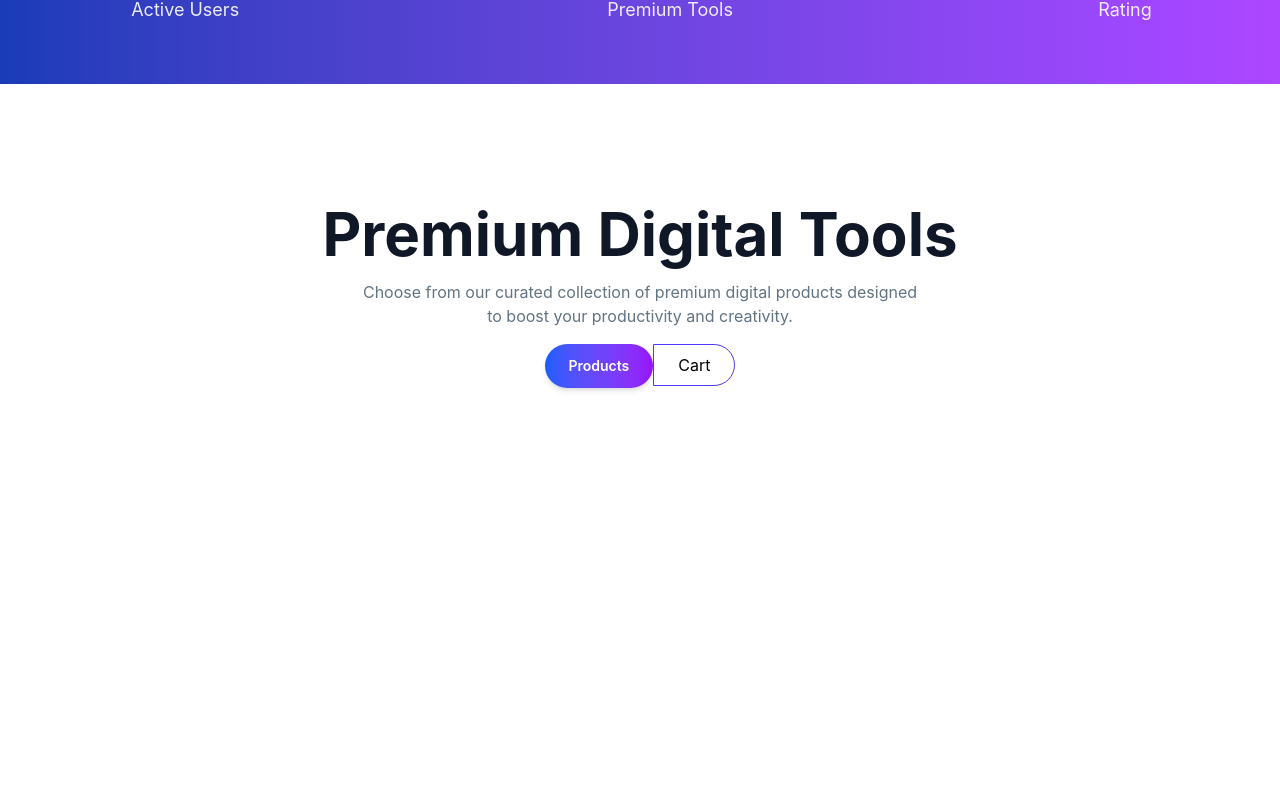
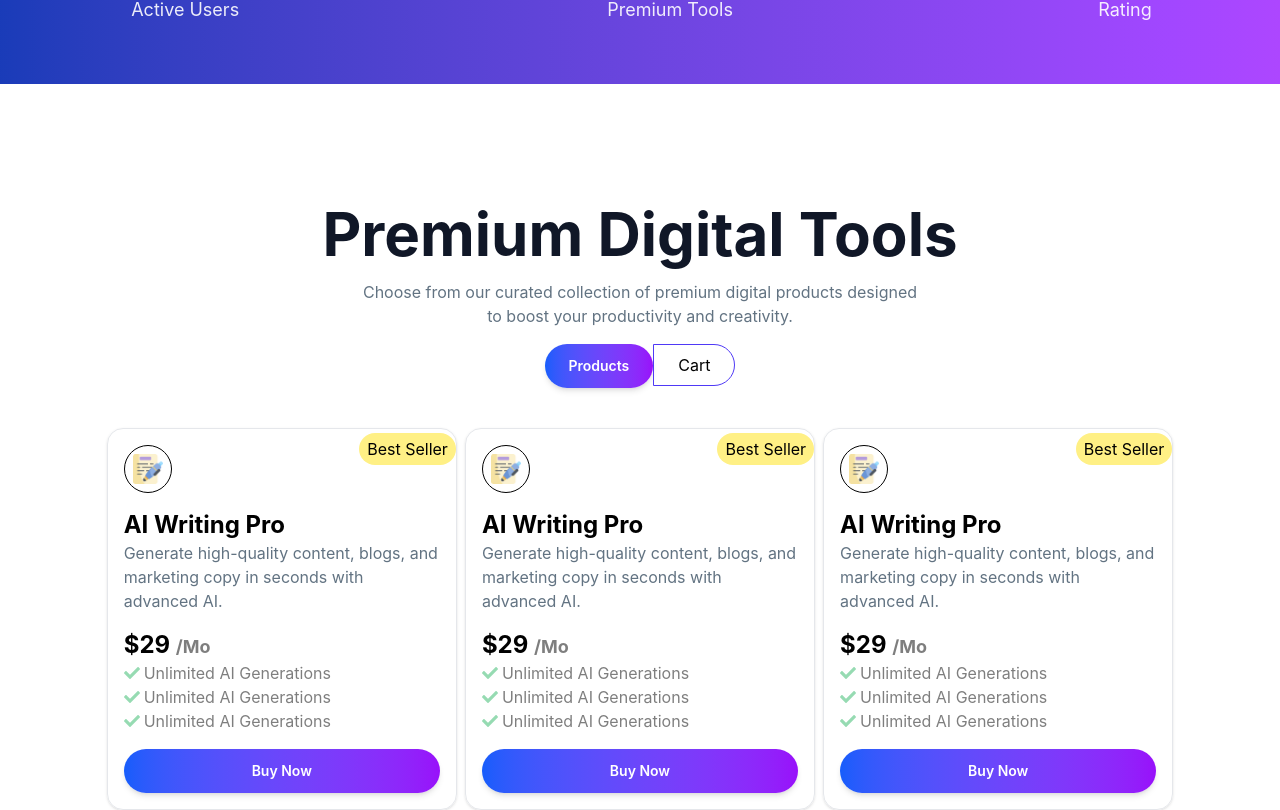
Before and after one commit to Mansib-Uddin101/assignment-6, a React (Vite) app: page / in a window 1280 px wide. Shown: the part 849-1659 px from the top of the page. Before the commit the page ends 1277 px from the top, so only its background shows below. Built offline with nearby package versions, Linux system fonts and the light colour scheme.

Commit message:
Initial card component design

```diff
--- /dev/null
+++ b/src/components/Card.jsx
@@ -0,0 +1,33 @@
+import React from 'react'
+import writeImg from "../assets/products/writing.png"
+import { FaCheck } from 'react-icons/fa'
+const Card = () => {
+    return (
+        <div className='border border-gray-200 shadow-sm rounded-2xl p-4 flex flex-col gap-4 relative'>
+            <div className='bg-yellow-200 mt-1 absolute top-0 right-0 rounded-full px-2 py-1'>
+                <h3>Best Seller</h3>
+            </div>
+            <div className="border w-12 h-12 rounded-full overflow-hidden flex items-center justify-center p-2">
+                <img src={writeImg} alt="" className="w-full h-full object-cover" />
+            </div>
+            <div>
+                <h3 className='text-2xl font-bold'>AI Writing Pro</h3>
+                <p className='text-[#627382]'>Generate high-quality content, blogs, and marketing copy in seconds with advanced AI.</p>
+            </div>
+            <div>
+                <h3 className='text-2xl font-bold'>$29 <span className='text-lg opacity-50'>/Mo</span></h3>
+                <ul className='opacity-50'>
+                    <li className='flex items-center gap-1'><FaCheck color='#30B868' />Unlimited AI Generations</li>
+                    <li className='flex items-center gap-1'><FaCheck color='#30B868' />Unlimited AI Generations</li>
+                    <li className='flex items-center gap-1'><FaCheck color='#30B868' />Unlimited AI Generations</li>
+                </ul>
+            </div>
+            <div className=''>
+                <button className='inline-flex justify-center items-center rounded-full bg-linear-to-r from-blue-600 to-purple-600 px-6 py-3 w-full
+                     text-sm font-semibold text-white shadow-md transition-all hover:bg-blue-700 active:scale-95'>Buy Now</button>
+            </div>
+        </div>
+    )
+}
+
+export default Card
--- a/src/components/ProductPage.jsx
+++ b/src/components/ProductPage.jsx
@@ -1,4 +1,5 @@
 import React from 'react'
+import Card from './Card'
 
 const ProductPage = () => {
     return (
@@ -12,13 +13,16 @@ const ProductPage = () => {
                 <div className='mt-4'>
                     <button className='rounded-full bg-linear-to-r from-blue-600 to-purple-600 px-6 py-3 inline-flex
                      text-sm font-semibold text-white shadow-md transition-all hover:bg-blue-700 active:scale-95'>
-                    Products</button>
+                        Products</button>
                     <button className='py-2 px-6 border  border-[#4F39F6]
                     hover:bg-gray-100 active:scale-95 active:shadow-inner gap-2 rounded-r-full'>
-                    Cart</button>
+                        Cart</button>
                 </div>
-
-
+            </div>
+            <div className='grid grid-cols-3 gap-2'>
+                <Card></Card>
+                <Card></Card>
+                <Card></Card>
             </div>
         </div>
     )
```
Also changed, not shown: src/assets/products/writing.png (renamed from src/assets/products/writing_2327400 1.png).
